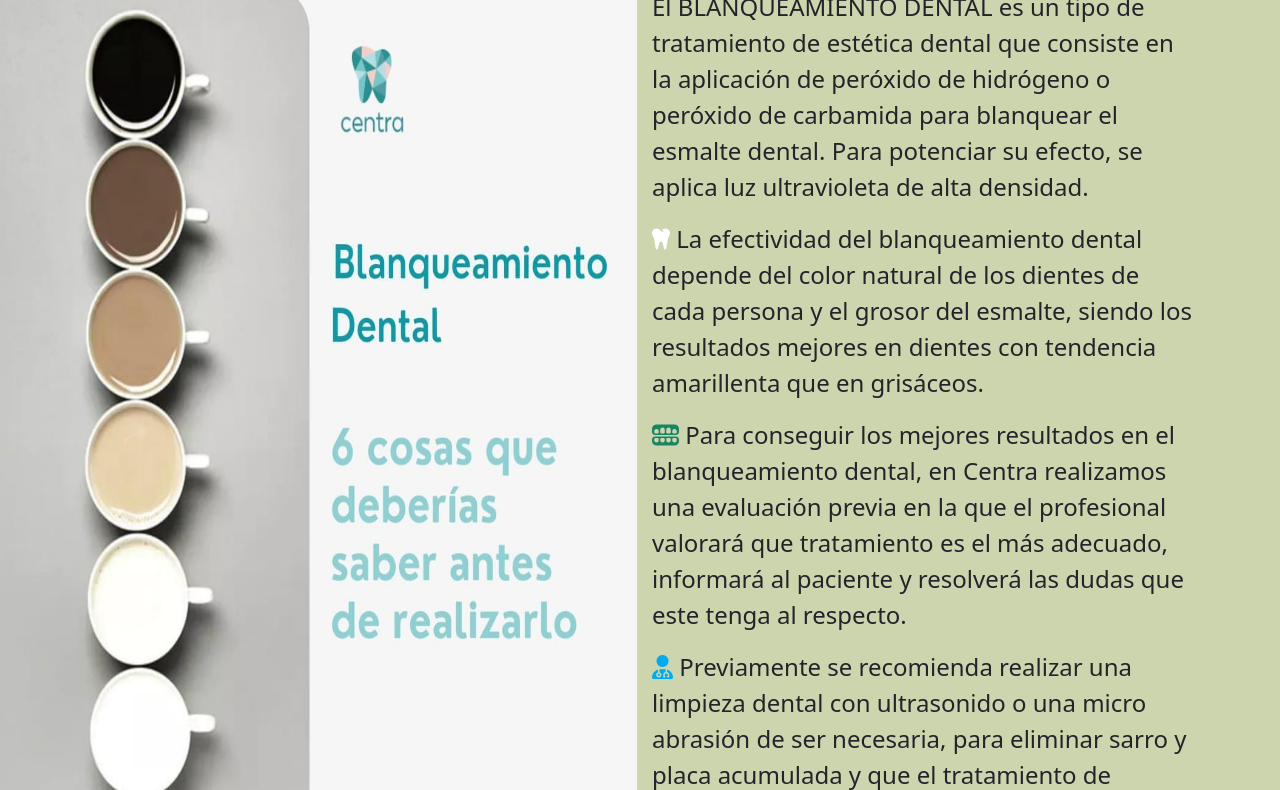
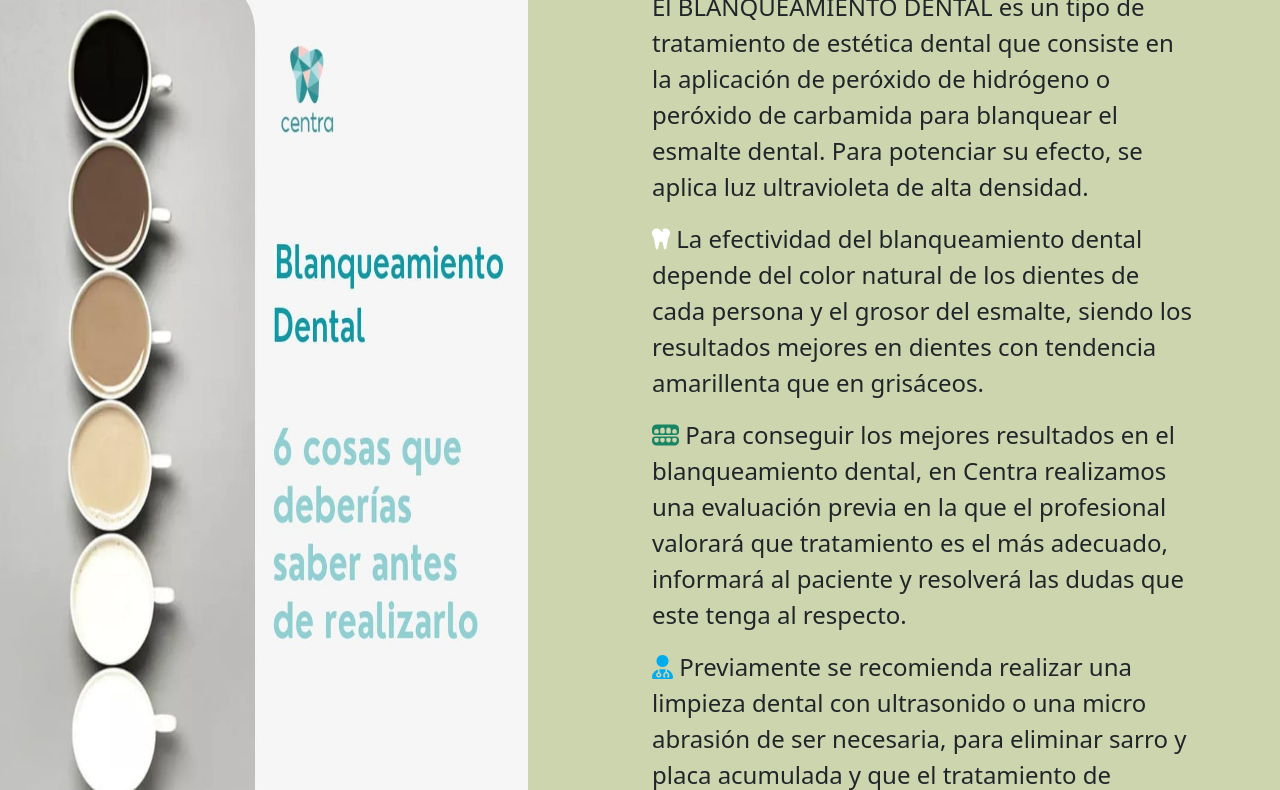
Before and after one commit to joaquinpiccoli/proyecto-final, a website: page paginas/servicios.html in a window 1280 px wide. Shown: the part 130-920 px from the top of the page. Drawn offline with nearby package versions, Linux system fonts and the light colour scheme.

Commit message:
ediciones

```diff
--- a/paginas/servicios.html
+++ b/paginas/servicios.html
@@ -57,7 +57,7 @@
 
   <h1 class="tituloeleginos titulo-principal text-center">Servicios y Tratamientos</h1>
   <section class="container">
-    <div class="row">
+    <div class="row g-4">
       <div class="col-lg-6">
         <img src="../img/blanqueamiento3.jpg" alt="blanqueamiento" class="tonos">
       </div>
--- a/scss/styles.scss
+++ b/scss/styles.scss
@@ -11,7 +11,7 @@ body{
 
 .tonos {
     margin-left: -100px;
-    width: 120%;
+    width: 100%;
     height: 100%;
 }
 
```
Also changed, not shown: css/styles.css.
